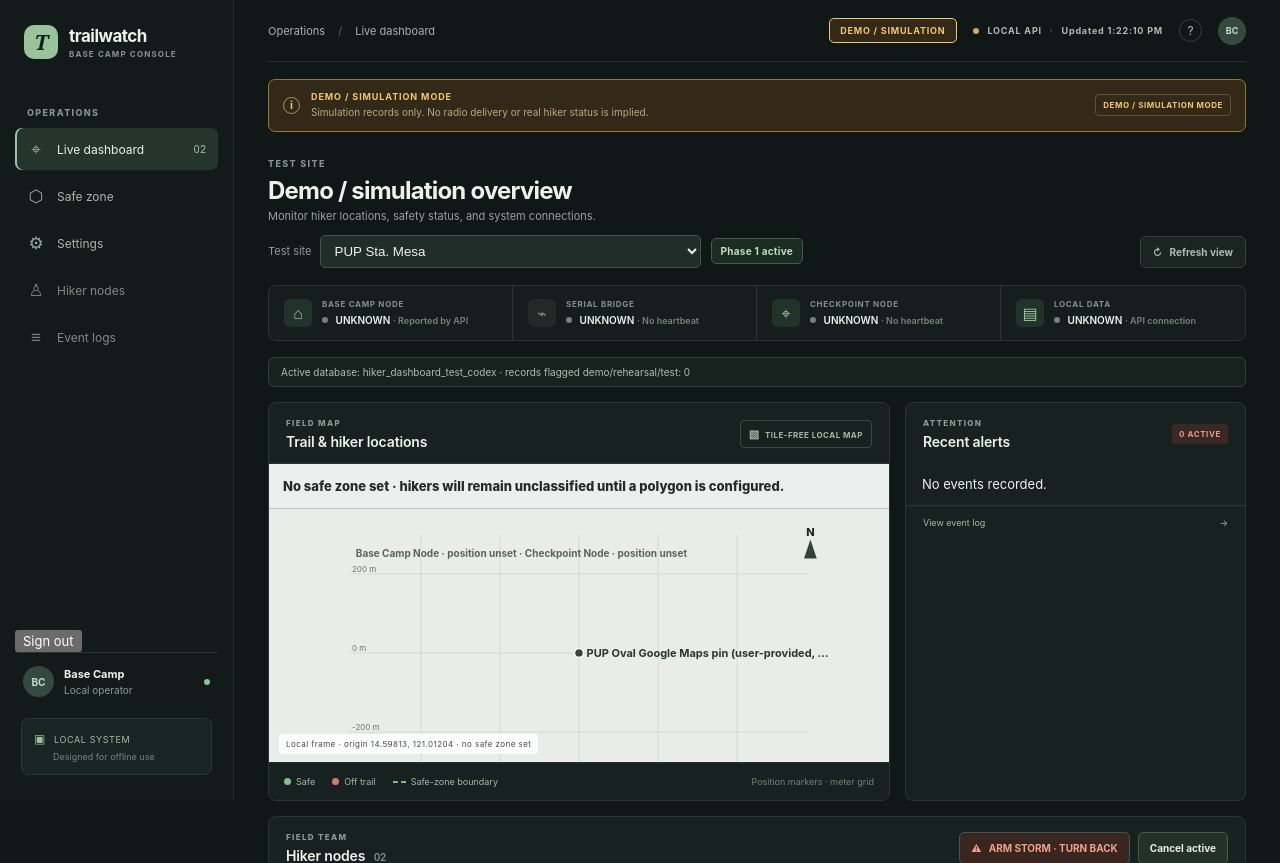
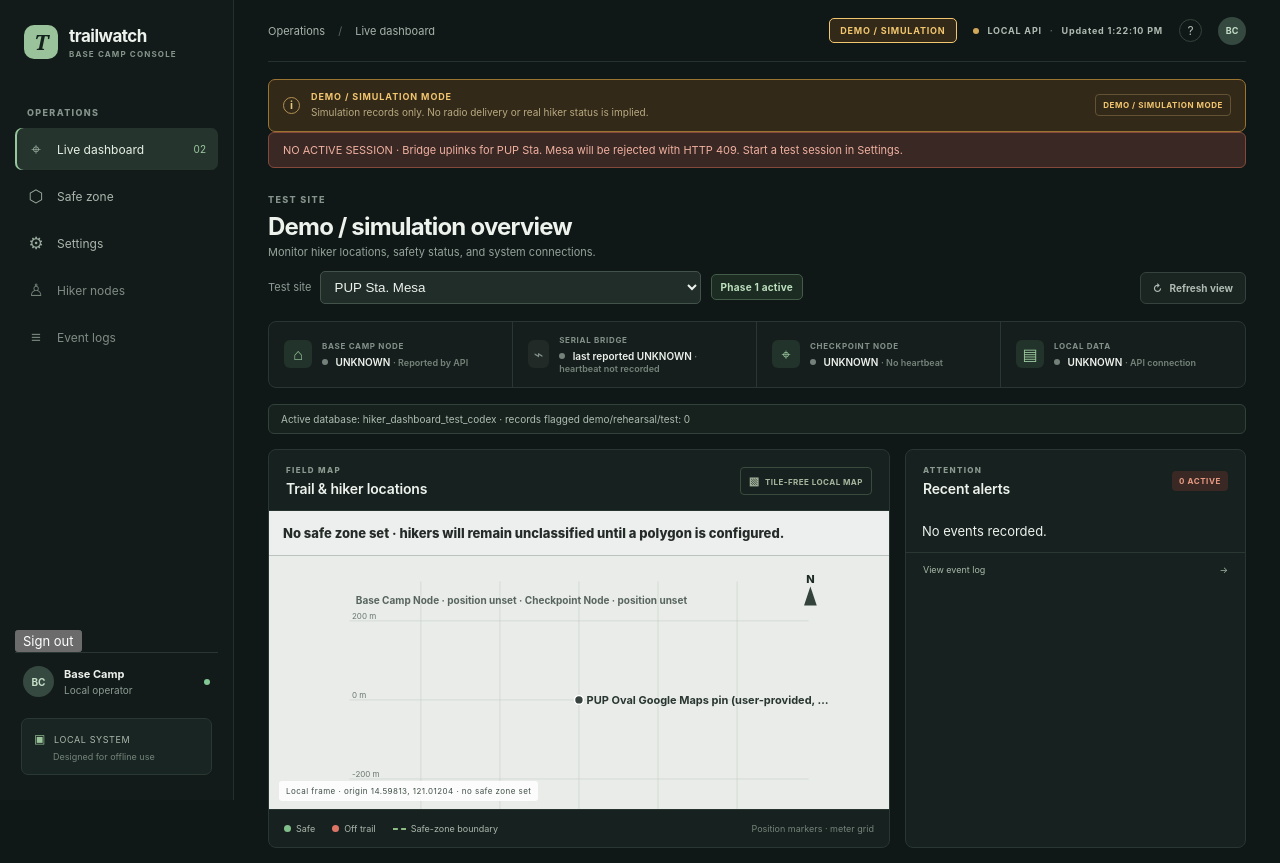
Before and after one commit to kenchihilario/lora-hiker-geofence-dashboard, a PHP site: page / in a window 1280 px wide. Shown: the top 863 px of the page. Run offline with PHP 8.4, Linux system fonts and the light colour scheme; the visitor is signed in with stand-in values (Sample User, id 1); data comes from the database, SQL or seed files in the repository; data that the repository does not hold is empty; some libraries are stand-ins or nearby versions.

Commit message:
Show session status and errors, add NO ACTIVE SESSION banner and readiness check, keep dashboard reads working before migration 010

```diff
--- a/public/api/index.php
+++ b/public/api/index.php
@@ -41,13 +41,14 @@ try {
  }
  if($path==='/settings/clear-demo'&&$method==='POST'&&!clear_demo_allowed(active_mode()))respond(['error'=>'Clear demo data is disabled while LIVE mode is active'],409);
  $pdo=db();
- if($method==='GET'&&$path==='/test-sessions/active')respond(['active_session'=>active_test_session($pdo,selected_site($pdo)),'site_id'=>selected_site($pdo)]);
+ if($method==='GET'&&$path==='/test-sessions/active'){$site=selected_site($pdo);$available=test_session_schema_available($pdo);respond(['active_session'=>$available?active_test_session($pdo,$site):null,'site_id'=>$site,'site_name'=>site_config()[$site]['display_name']??$site,'session_schema_available'=>$available]);}
  if($method==='POST'&&$path==='/test-sessions/start'){
+   if(!test_session_schema_available($pdo))respond(['error'=>'Starting a test session requires migration 010; session tracking is not available in this database.'],503);
    $v=body();$allowed=['label','phase','design','tester_code','test_point'];if(array_diff(array_keys($v),$allowed))throw new InvalidArgumentException('session request contains an unsupported field');
    $text=function(string $key,int $max,bool $required=false)use($v):?string{$value=$v[$key]??null;if($value===null||$value===''){if($required)throw new InvalidArgumentException("$key is required");return null;}if(!is_string($value))throw new InvalidArgumentException("$key must be text");$value=trim($value);if($value===''||strlen($value)>$max)throw new InvalidArgumentException("$key must be 1–$max characters");return $value;};
    $label=$text('label',100,true);$phase=$text('phase',32);if($phase!==null&&!in_array($phase,['PHASE1','PHASE2','PHASE3'],true))throw new InvalidArgumentException('phase must be PHASE1, PHASE2, PHASE3, or empty');
    $design=$text('design',1);if($design!==null&&!in_array($design,['A','B'],true))throw new InvalidArgumentException('design must be A, B, or empty');
-   $tester=$text('tester_code',64);$point=$text('test_point',120);$site=selected_site($pdo);$pdo->beginTransaction();try{$lock=$pdo->prepare("SELECT setting_value FROM app_settings WHERE setting_key='selected_site' FOR UPDATE");$lock->execute();$q=$pdo->prepare('UPDATE test_sessions SET ended_at=CURRENT_TIMESTAMP(3) WHERE site_id=? AND ended_at IS NULL');$q->execute([$site]);$closed=$q->rowCount();$q=$pdo->prepare('INSERT INTO test_sessions(site_id,label,phase,design,tester_code,test_point) VALUES(?,?,?,?,?,?)');$q->execute([$site,$label,$phase,$design,$tester,$point]);$id=(int)$pdo->lastInsertId();$flags=site_record_flags($site);$actor=(string)($_SESSION['operator_user']??'local operator');$audit=$pdo->prepare('INSERT INTO operator_actions(action_type,details_json,operator_id,is_demo,is_rehearsal,site_id) VALUES(\'TEST_SESSION_STARTED\',?,?,?,?,?)');$audit->execute([json_value(['session_id'=>$id,'label'=>$label,'phase'=>$phase,'design'=>$design,'tester_code'=>$tester,'test_point'=>$point,'closed_previous_count'=>$closed]),$actor,$flags['is_demo'],$flags['is_rehearsal'],$site]);$pdo->commit();respond(['ok'=>true,'active_session'=>active_test_session($pdo,$site)],201);}catch(Throwable $e){if($pdo->inTransaction())$pdo->rollBack();throw $e;}
+   $tester=$text('tester_code',64);$point=$text('test_point',120);$site=selected_site($pdo);$pdo->beginTransaction();try{$lock=$pdo->prepare("SELECT setting_value FROM app_settings WHERE setting_key='selected_site' FOR UPDATE");$lock->execute();$q=$pdo->prepare('UPDATE test_sessions SET ended_at=CURRENT_TIMESTAMP(3) WHERE site_id=? AND ended_at IS NULL');$q->execute([$site]);$closed=$q->rowCount();$q=$pdo->prepare('INSERT INTO test_sessions(site_id,label,phase,design,tester_code,test_point) VALUES(?,?,?,?,?,?)');$q->execute([$site,$label,$phase,$design,$tester,$point]);$id=(int)$pdo->lastInsertId();$flags=site_record_flags($site);$actor=(string)($_SESSION['operator_user']??'local operator');$audit=$pdo->prepare('INSERT INTO operator_actions(action_type,details_json,operator_id,is_demo,is_rehearsal,site_id) VALUES(\'TEST_SESSION_STARTED\',?,?,?,?,?)');$audit->execute([json_value(['session_id'=>$id,'label'=>$label,'phase'=>$phase,'design'=>$design,'tester_code'=>$tester,'test_point'=>$point,'closed_previous_count'=>$closed]),$actor,$flags['is_demo'],$flags['is_rehearsal'],$site]);$pdo->commit();respond(['ok'=>true,'active_session'=>active_test_session($pdo,$site),'site_name'=>site_config()[$site]['display_name']??$site],201);}catch(Throwable $e){if($pdo->inTransaction())$pdo->rollBack();throw $e;}
  }
   if(str_starts_with($path,'/settings/bench-session')||$path==='/packets/mark-bench')if(!schema_column_exists($pdo,'uplink_packets','is_bench'))respond(['error'=>'Apply database migration 009 before using BENCH classification'],503);
   if($path==='/settings/bench-session'&&$method==='GET')respond(['enabled'=>bench_session_enabled($pdo),'active_mode'=>active_mode()]);
@@ -105,7 +106,7 @@ try {
   if(isset($_GET['to'])){$dt=date_create((string)$_GET['to']);if(!$dt)throw new InvalidArgumentException('to must be a valid date/time');$conds[]=($event?'e.created_at':'p.received_at').'<=?';$params[]=$dt->format('Y-m-d H:i:s');}
   foreach($columns as $key=>$col){if(!isset($_GET[$key]))continue;if($key==='test_mode'){if(!in_array((string)$_GET[$key],['0','1'],true))throw new InvalidArgumentException('test_mode must be 0 or 1');$params[]=(int)$_GET[$key];}else $params[]=(string)$_GET[$key];$conds[]="$col=?";}
   if($event){$sql='SELECT e.*,h.node_id FROM system_events e LEFT JOIN hiker_nodes h ON h.id=e.hiker_node_id';}
-  else{$sql='SELECT p.*,h.node_id,r.received_by_node,r.path_type,r.relay_rssi_dbm,r.rssi_dbm,r.snr_db,r.relay_hop_delay_ms,r.is_duplicate,c.status delivery_status,c.route_type,c.route_via_node_id,c.created_at command_created_at,c.fetched_at command_fetched_at,c.sent_at command_sent_at,s.label session_label,s.phase session_phase,s.design session_design,s.tester_code session_tester_code,s.test_point session_test_point FROM uplink_packets p JOIN hiker_nodes h ON h.id=p.hiker_node_id LEFT JOIN packet_receptions r ON r.uplink_packet_id=p.id LEFT JOIN downlink_commands c ON c.hiker_node_id=p.hiker_node_id AND c.site_id=p.site_id AND c.session_id <=> p.session_id AND c.sequence_number=p.sequence_number LEFT JOIN test_sessions s ON s.id=p.session_id';}
+  else{$sessionSchema=test_session_schema_available($pdo);$sessionSelect=$sessionSchema?'s.label session_label,s.phase session_phase,s.design session_design,s.tester_code session_tester_code,s.test_point session_test_point':'NULL session_label,NULL session_phase,NULL session_design,NULL session_tester_code,NULL session_test_point';$sessionJoin=$sessionSchema?' LEFT JOIN test_sessions s ON s.id=p.session_id':'';$commandSessionMatch=$sessionSchema?' AND c.session_id <=> p.session_id':'';$sql='SELECT p.*,h.node_id,r.received_by_node,r.path_type,r.relay_rssi_dbm,r.rssi_dbm,r.snr_db,r.relay_hop_delay_ms,r.is_duplicate,c.status delivery_status,c.route_type,c.route_via_node_id,c.created_at command_created_at,c.fetched_at command_fetched_at,c.sent_at command_sent_at,'.$sessionSelect.' FROM uplink_packets p JOIN hiker_nodes h ON h.id=p.hiker_node_id LEFT JOIN packet_receptions r ON r.uplink_packet_id=p.id LEFT JOIN downlink_commands c ON c.hiker_node_id=p.hiker_node_id AND c.site_id=p.site_id'.$commandSessionMatch.' AND c.sequence_number=p.sequence_number'.$sessionJoin;}
   if($conds)$sql.=' WHERE '.implode(' AND ',$conds);$sql.=' ORDER BY '.$alias.'.id DESC LIMIT '.$limit.' OFFSET '.$offset;$q=$pdo->prepare($sql);$q->execute($params);$rows=$q->fetchAll();foreach($rows as &$row){$row['source']=source_label($row);if(!$event){$timing=add_command_elapsed_times(['created_at'=>$row['command_created_at']??null,'fetched_at'=>$row['command_fetched_at']??null,'sent_at'=>$row['command_sent_at']??null]);foreach(['elapsed_created_to_fetched_ms','elapsed_created_to_sent_ms','elapsed_fetched_to_sent_ms'] as $key)$row[$key]=$timing[$key];$row['gps_valid_fix']=gps_valid_fix($row['gps_accuracy_m']??null,$row['satellite_count']??null);}}unset($row);respond([$event?'events':'packets'=>$rows,'limit'=>$limit,'offset'=>$offset]);
  }
  if($method==='POST'&&preg_match('#^/events/([0-9]+)/resolve$#',$path,$m)){$v=body();$resolvedBy=trim((string)($v['resolved_by']??'operator'));if($resolvedBy===''||strlen($resolvedBy)>100)throw new InvalidArgumentException('resolved_by must be 1–100 characters');$q=$pdo->prepare('UPDATE system_events SET resolved_at=COALESCE(resolved_at,NOW()),resolved_by=COALESCE(resolved_by,?) WHERE id=?');$q->execute([$resolvedBy,(int)$m[1]]);if(!$q->rowCount()){$q=$pdo->prepare('SELECT id,resolved_at FROM system_events WHERE id=?');$q->execute([(int)$m[1]]);if(!$q->fetch())respond(['error'=>'event not found'],404);}respond(['ok'=>true,'event_id'=>(int)$m[1],'resolved'=>true]);}
--- a/public/index.php
+++ b/public/index.php
@@ -44,6 +44,7 @@ function e(string $value): string { return htmlspecialchars($value, ENT_QUOTES,
     <header class="topbar"><div class="crumb">Operations <span>/</span> Live dashboard</div><div class="top-meta"><strong id="top-mode-indicator" class="mode-indicator <?= $dashboardMode==='LIVE'?'mode-live':'mode-demo' ?>"><?= $dashboardMode==='LIVE'?'LIVE':'DEMO / SIMULATION' ?></strong><div class="clock"><span class="live-dot"></span> LOCAL API <span class="divider">·</span> <span id="data-age">Connecting…</span></div><button class="icon-button" aria-label="Help" title="Help">?</button><div class="top-avatar">BC</div></div></header>
     <div class="demo-banner <?= $dashboardMode==='LIVE'?'mode-live':'mode-demo' ?>" id="demo-banner"><span class="demo-icon">i</span><div><strong id="main-mode-banner"><?= $dashboardMode==='LIVE'?'LIVE DATABASE':'DEMO / SIMULATION MODE' ?></strong><span id="mode-banner-detail"><?= $dashboardMode==='LIVE'?'Separate live database. Demo, rehearsal, and test packets are rejected.':'Simulation records only. No radio delivery or real hiker status is implied.' ?></span></div><span class="demo-tag" id="data-mode-tag"><?= $dashboardMode ?></span></div>
     <div class="bench-session-banner" id="bench-session-banner" hidden role="status"><strong>BENCH SESSION ACTIVE</strong> · New LIVE uplinks are marked BENCH and excluded from research summaries.</div>
+    <div class="api-error" id="no-active-session" hidden role="alert"></div>
 
     <section class="page-heading"><div><div class="eyebrow">TEST SITE</div><h1 id="dashboard-title"><?= $dashboardMode==='LIVE'?'Live monitoring':'Demo / simulation overview' ?></h1><p>Monitor hiker locations, safety status, and system connections.</p><label class="site-picker">Test site <select id="site-select" aria-label="Test site"></select></label><span class="phase-indicator" id="dashboard-phase-mode" role="status">Phase —</span></div><button class="button button-quiet" id="refresh-demo"><span>↻</span> Refresh view</button></section>
 
--- a/src/Services/LiveCheckService.php
+++ b/src/Services/LiveCheckService.php
@@ -14,6 +14,9 @@ function build_live_check_report(array $f): array {
     $add('migrations','Schema migrations current',!empty($f['migrations_current']),$f['migration_detail']??'Migration ledger was not verified.');
     $add('bridge_tokens','Bridge tokens configured and distinct',!empty($f['tokens_ok']),'Demo and LIVE token configuration is '.(!empty($f['tokens_ok'])?'present and distinct.':'missing, placeholder, or not distinct.'));
     $add('site','Selected site',!empty($f['site_id']),!empty($f['site_id'])?'Selected site: '.$f['site_id'].'.':'No valid site is selected.');
+    $sessionActive=!empty($f['active_test_session']);
+    $sessionDetail=$sessionActive?'Active test session: '.($f['active_test_session']['label']??'label unavailable').'.':'No active test session for the selected site; bridge uplinks will be rejected with HTTP 409.';
+    $add('test_session','Active test session',$sessionActive,$sessionDetail);
     $add('hikers','Hiker registry',(int)($f['hiker_count']??0)>0,(int)($f['hiker_count']??0).' enabled hiker(s) registered.');
     $scoped=!array_key_exists('node_site_scoped',$f)||!empty($f['node_site_scoped']);
     $nodeOk=$scoped&&!empty($f['base_present'])&&!empty($f['base_located'])&&!empty($f['checkpoint_present'])&&!empty($f['checkpoint_located']);
@@ -28,7 +31,7 @@ function build_live_check_report(array $f): array {
 }
 
 function collect_live_check_facts(PDO $pdo,array $config,string $projectRoot): array {
-    $facts=['database_reachable'=>false,'integrity_ok'=>false,'integrity_detail'=>'No table checks completed.','migrations_current'=>false,'migration_detail'=>'Migration ledger was not verified.','tokens_ok'=>false,'site_id'=>null,'hiker_count'=>0,'base_present'=>false,'base_located'=>false,'checkpoint_present'=>false,'checkpoint_located'=>false,'safe_zone_active'=>false,'flagged_rows'=>-1,'local_guard'=>!empty($config['local_only']),'backup_age_seconds'=>null,'database_name'=>null];
+    $facts=['database_reachable'=>false,'integrity_ok'=>false,'integrity_detail'=>'No table checks completed.','migrations_current'=>false,'migration_detail'=>'Migration ledger was not verified.','tokens_ok'=>false,'site_id'=>null,'active_test_session'=>false,'hiker_count'=>0,'base_present'=>false,'base_located'=>false,'checkpoint_present'=>false,'checkpoint_located'=>false,'safe_zone_active'=>false,'flagged_rows'=>-1,'local_guard'=>!empty($config['local_only']),'backup_age_seconds'=>null,'database_name'=>null];
     $pdo->query('SELECT 1')->fetchColumn();$facts['database_reachable']=true;
     $profile=$config['db_profiles']['live']??[];$facts['database_name']=$profile['db_name']??null;
     $demoToken=(string)($config['bridge_tokens']['demo']??'');$liveToken=(string)($config['bridge_tokens']['live']??'');
@@ -50,6 +53,7 @@ function collect_live_check_facts(PDO $pdo,array $config,string $projectRoot): a
     $facts['migration_detail']=$missing?'Missing or checksum-mismatched: '.implode(', ',$missing):'Recorded '.count($expected).' migration(s), all checksums match.';
 
     $q=$pdo->prepare("SELECT setting_value FROM app_settings WHERE setting_key='selected_site'");$q->execute();$site=(string)($q->fetchColumn()?:'');$facts['site_id']=isset(site_config()[$site])?$site:null;
+    if($facts['site_id']&&test_session_schema_available($pdo))$facts['active_test_session']=active_test_session($pdo,$site)?:false;
     $q=$pdo->prepare('SELECT COUNT(*) FROM hiker_nodes WHERE is_enabled=1');$facts['hiker_count']=(int)$q->fetchColumn();
     $facts['node_site_scoped']=schema_column_exists($pdo,'network_nodes','site_id');
     foreach(['BASE_CAMP'=>'base','CHECKPOINT'=>'checkpoint'] as $type=>$prefix){$sql='SELECT COUNT(*),COALESCE(SUM(latitude IS NOT NULL AND longitude IS NOT NULL),0) FROM network_nodes WHERE node_type=? AND is_enabled=1'.($facts['node_site_scoped']?' AND site_id=?':'');$q=$pdo->prepare($sql);$q->execute($facts['node_site_scoped']?[$type,$site]:[$type]);[$count,$located]=$q->fetch(PDO::FETCH_NUM);$facts[$prefix.'_present']=(int)$count>0;$facts[$prefix.'_located']=(int)$located>0;}
```
Also changed, not shown: tests/live_check_test.php (+6 -5 lines), tests/live_first_run_scratch_test.php (+2 -0 lines), tests/migration_scratch_test.php (+15 -2 lines), tests/run_scratch_suite.php (+1 -1 lines), tests/session_ui_contract_test.js (added, +25 -0 lines), tests/test_sessions_scratch_test.php (+2 -2 lines), public/assets/js/dashboard.js, public/assets/js/site-settings.js.
